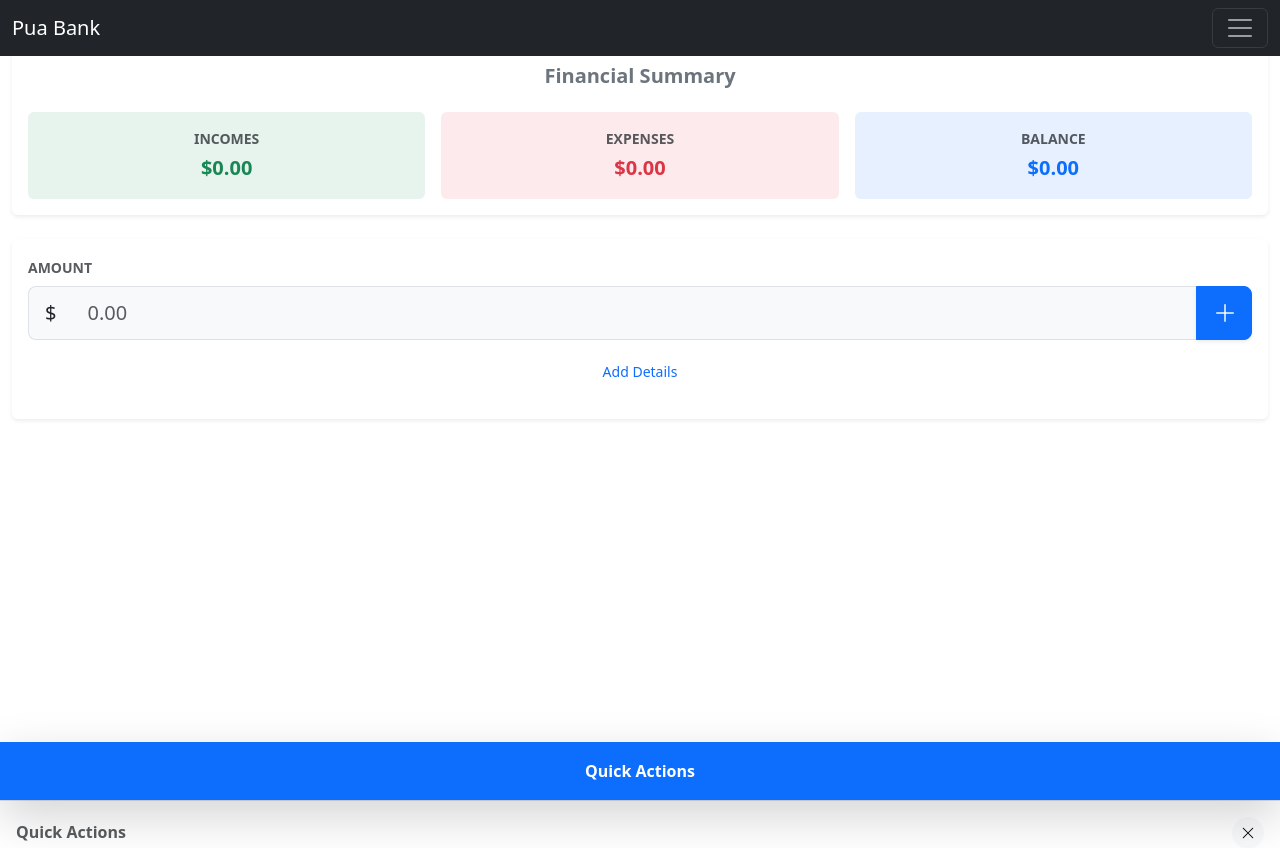
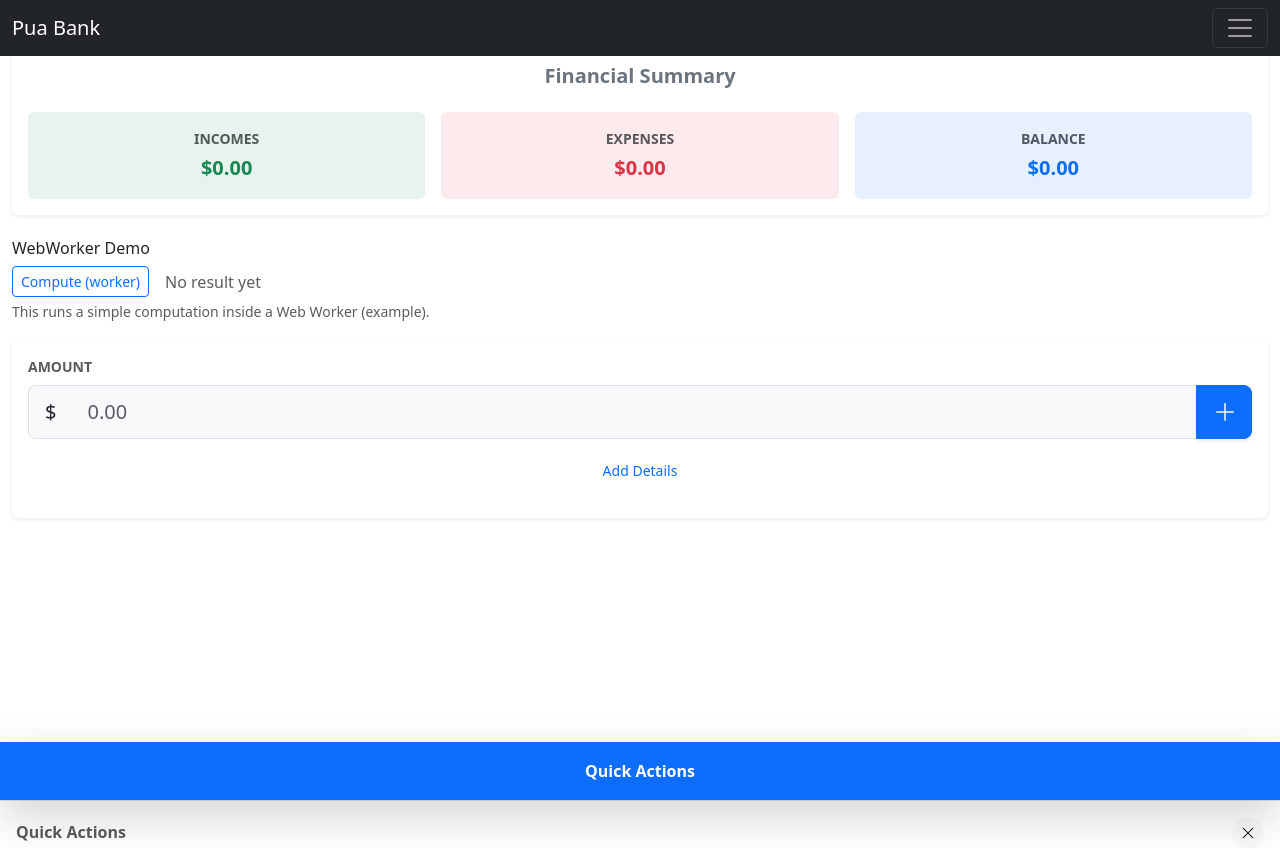
Before and after one commit to marco-gallegos/pua_bank, a React (Vite) app: page / in a window 1280 px wide. Built offline with nearby package versions, Linux system fonts and the light colour scheme.

Commit message:
feat(app): webworker example

```diff
--- /dev/null
+++ b/src/components/ExampleWorkerDemo.tsx
@@ -0,0 +1,60 @@
+import { useEffect, useRef, useState } from 'react'
+
+export default function ExampleWorkerDemo() {
+  const [result, setResult] = useState<number | null>(null)
+  const [running, setRunning] = useState(false)
+  const workerRef = useRef<Worker | null>(null)
+
+  useEffect(() => {
+    // Crear el worker como módulo — Vite resuelve correctamente new URL(..., import.meta.url)
+    const worker = new Worker(new URL('../workers/example.worker.ts', import.meta.url), { type: 'module' })
+
+    worker.onmessage = (e: MessageEvent) => {
+      const data = e.data as any
+      if (data?.cmd === 'result') {
+        setResult(data.result)
+        setRunning(false)
+      }
+    }
+
+    workerRef.current = worker
+
+    return () => {
+      worker.terminate()
+      workerRef.current = null
+    }
+  }, [])
+
+  const startCompute = () => {
+    if (!workerRef.current) return
+    setRunning(true)
+    setResult(null)
+    // Enviar un número aleatorio al worker
+    const value = Math.floor(Math.random() * 1000)
+    workerRef.current.postMessage({ cmd: 'compute', value })
+  }
+
+  return (
+    <div className="mb-3">
+      <h6 className="mb-2">WebWorker Demo</h6>
+      <div className="d-flex align-items-center">
+        <button
+          type="button"
+          className="btn btn-outline-primary btn-sm"
+          onClick={startCompute}
+          disabled={running}
+        >
+          {running ? 'Running...' : 'Compute (worker)'}
+        </button>
+        <div className="ms-3">
+          {result === null ? (
+            <span className="text-muted">No result yet</span>
+          ) : (
+            <span>Result: <strong>{result}</strong></span>
+          )}
+        </div>
+      </div>
+      <div className="small text-muted mt-1">This runs a simple computation inside a Web Worker (example).</div>
+    </div>
+  )
+}
--- a/src/pages/Home.tsx
+++ b/src/pages/Home.tsx
@@ -3,6 +3,7 @@ import { InvestmentCalculatorModal } from "../components/InvestmentCalculatorMod
 import { ActionSelector } from "../components/ActionSelector"
 import { FinancialSummary } from "../components/FinancialSummary"
 import { useStore } from "../store/useStore"
+import ExampleWorkerDemo from "../components/ExampleWorkerDemo"
 
 export function Home() {
     const [amount, setAmount] = useState("")
@@ -70,6 +71,9 @@ export function Home() {
             <div className="container-fluid p-0">
                 {/* Financial Summary at the top */}
                 <FinancialSummary />
+
+                {/* Demo: Example Web Worker */}
+                <ExampleWorkerDemo />
                 <div className="row justify-content-center">
                     <div className="col-12">
                         <div className="card shadow-sm border-0">
--- /dev/null
+++ b/src/workers/example.worker.ts
@@ -0,0 +1,20 @@
+// Ejemplo de Web Worker (módulo)
+// Escucha mensajes con forma { cmd: 'compute', value: number }
+// Responde con { cmd: 'result', result: number }
+
+self.onmessage = (event) => {
+  const data = event.data as any
+  if (!data || data.cmd !== 'compute') return
+
+  const n = typeof data.value === 'number' ? data.value : 0
+
+  // Simular trabajo pesado (pero breve) y calcular
+  // Aquí hacemos un cálculo trivial: elevar al cuadrado
+  // En un caso real podrías hacer procesamiento intensivo
+  const result = n * n
+
+  // Enviar resultado de vuelta al hilo principal
+  // El worker en Vite usa postMessage normalmente
+  // (self como any para evitar errores de tipo en TS estrictos)
+  ;(self as any).postMessage({ cmd: 'result', result })
+}
```
